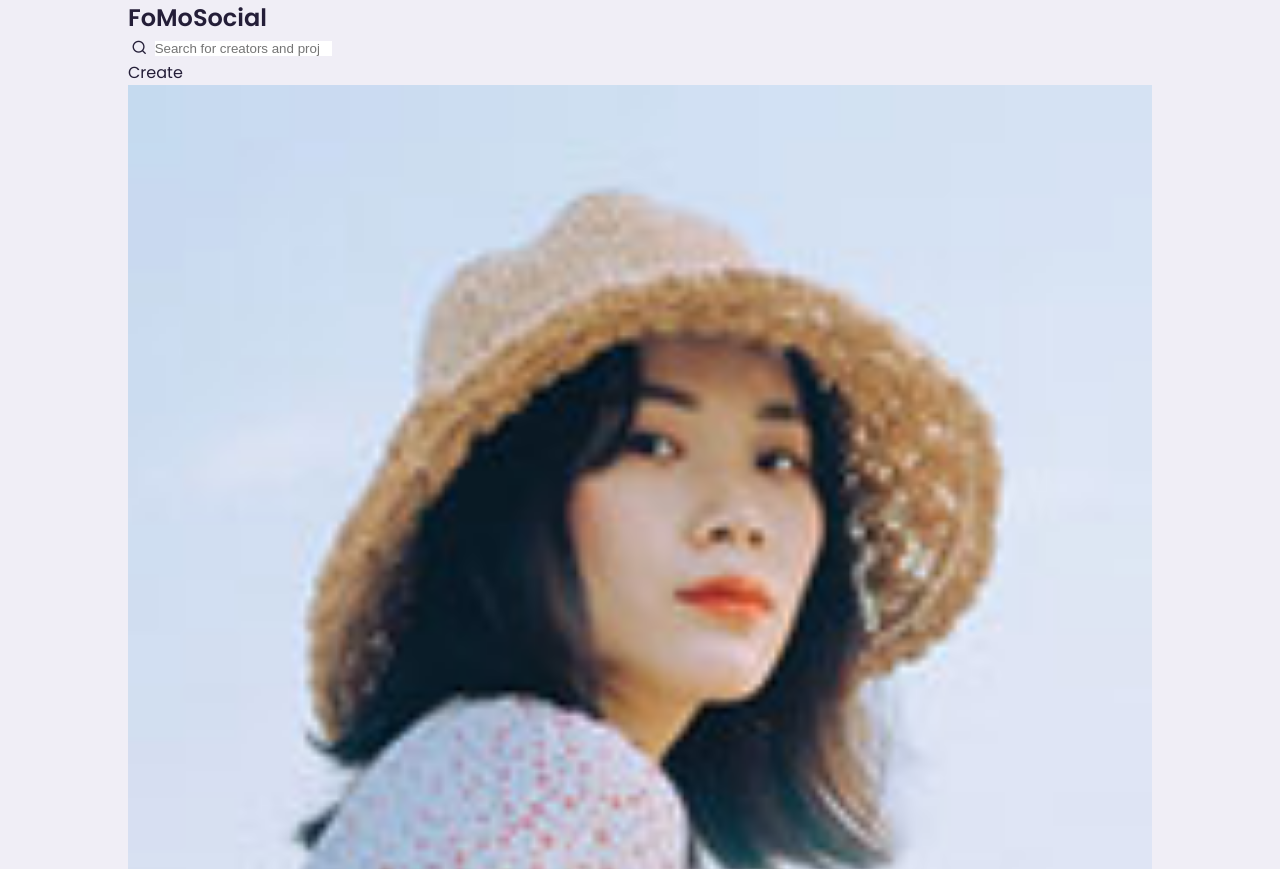
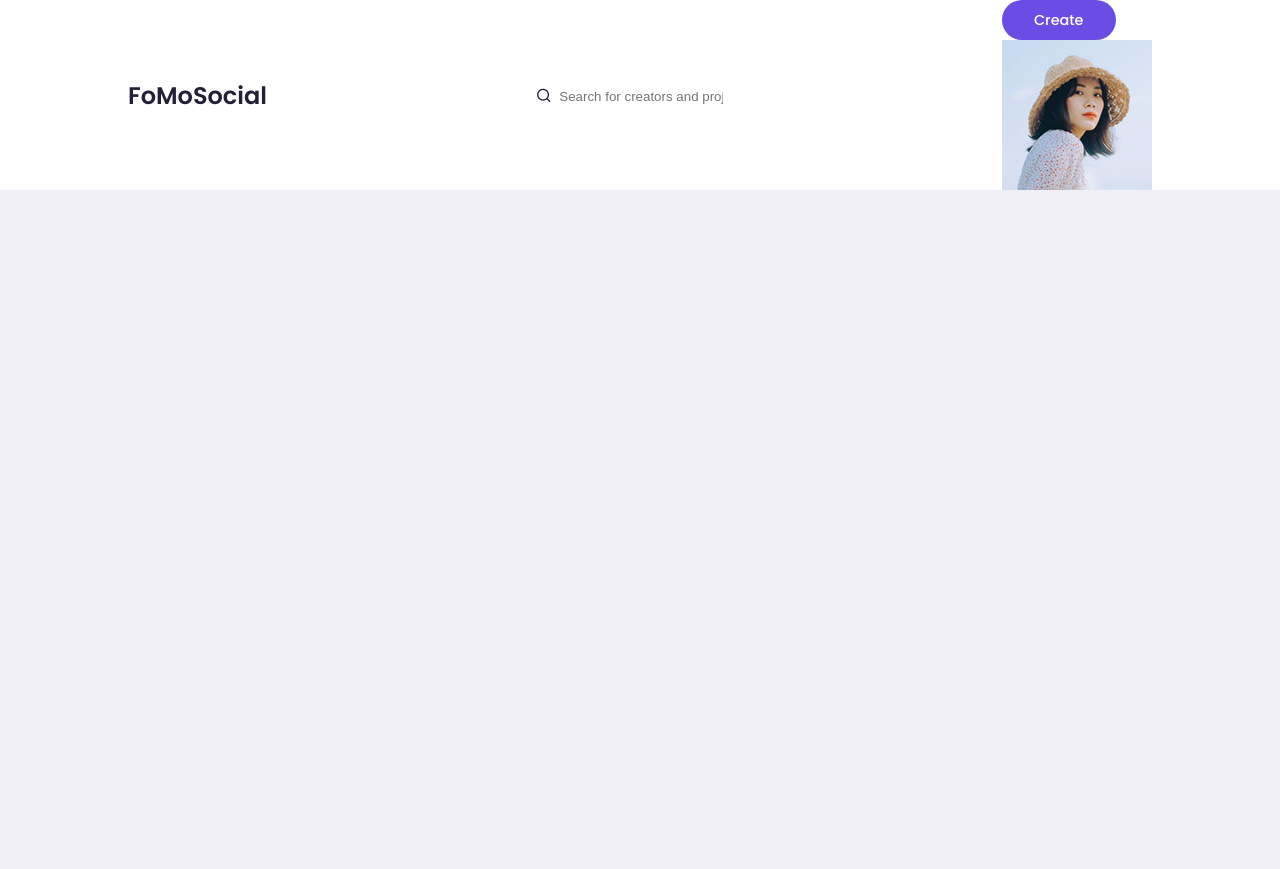
Before and after one commit to shreyansh225/FoMoSocial-Website-With-Theme-Customization, a plain HTML site: page index.html in a window 1280 px wide. Shown: the top 869 px of the page. After the commit the page ends 800 px from the top, so only its background shows below. Drawn offline with nearby package versions, Linux system fonts and the light colour scheme.

Commit message:
updated index & style

```diff
--- a/index.html
+++ b/index.html
@@ -23,10 +23,9 @@
                 <input type="search" placeholder="Search for creators and projects">
             </div>
             <div class="create">
-                <lable for="create-post">Create</lable>
+                <lable class="btn btn-primary" for="create-post">Create</lable>
                 <img src="./images/profile-1.jpg" alt="profile-1.jpg" >
             </div>
-
         </div>
     </nav>
 
--- a/style.css
+++ b/style.css
@@ -56,7 +56,7 @@ body{
 
 .profile-photo{
     width: 2.7rem;
-    aspect-ratio: 1/1;  /* so the height and width is the same */
+    aspect-ratio: 1/1;  /* so the height and width of the img is same */
     border-radius: 50%;
     overflow: hidden; /* hidden means that the overflow is clipped, and the rest of the content is hidden */
 }
@@ -84,3 +84,28 @@ img {
     background: var(--color-primary);
     color:white;
 }
+
+.text-bold{
+    font-weight: 500;
+}
+
+.text-muted{
+    color: var(--color-gray);
+}
+
+/*================================ NAVBAR ====================*/
+
+nav{
+    width: 100%;     /* will cover entire screen size (responsive) */
+    background:  var(--color-white);
+    padding: 0.7rem0;
+    position: fixed;
+    top: 0;
+    z-index: 10;   /* precidence in display over z-index 9 */
+}
+
+nav .container{
+    display: flex;  /* whatever is inside the container will come inside a flex box*/
+    align-items: center;        /* items will be in the center vertically and horizontally */
+    justify-content: space-between;  /* justified space between tags; according to the screen size */
+}
```
